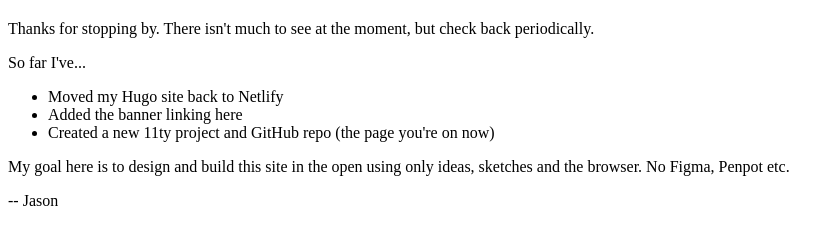
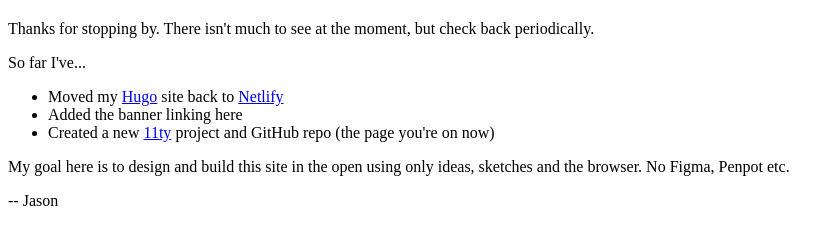
Before and after one commit to jason-white/website-v2, an Eleventy site: page content/index.md in a window 1280 px wide. Shown: the part 47-292 px from the top of the page, without its empty margins (0-840 px from the left). Built offline with nearby package versions, Linux system fonts and the light colour scheme; Eleventy itself is replaced by a stand-in of ours; files that its build step writes are made by us from their sources.

Commit message:
added links to index

```diff
--- a/content/index.md
+++ b/content/index.md
@@ -4,9 +4,9 @@ Thanks for stopping by. There isn't much to see at the moment, but check back pe
 
 So far I've...
 
-- Moved my Hugo site back to Netlify
+- Moved my [Hugo](https://gohugo.io) site back to [Netlify](https://netlify.com/)
 - Added the banner linking here
-- Created a new 11ty project and GitHub repo (the page you're on now)
+- Created a new [11ty](https://www.11ty.dev/) project and GitHub repo (the page you're on now)
 
 My goal here is to design and build this site in the open using only ideas, sketches and the browser. No Figma, Penpot etc.
 
```
Also changed, not shown: 1 other file.
